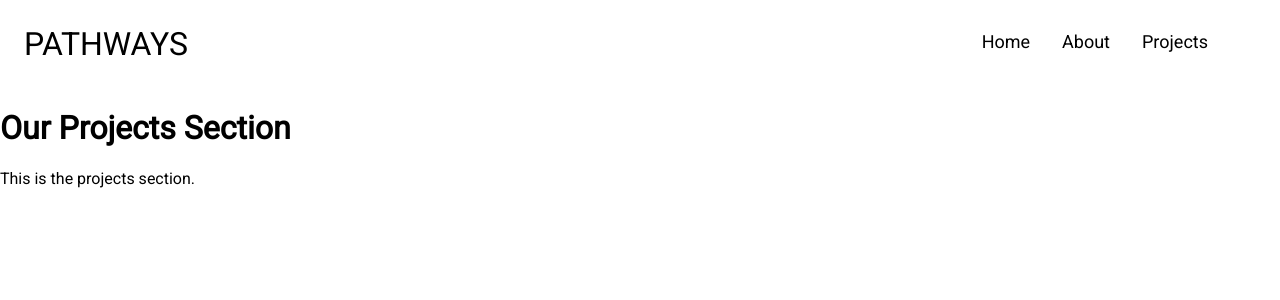
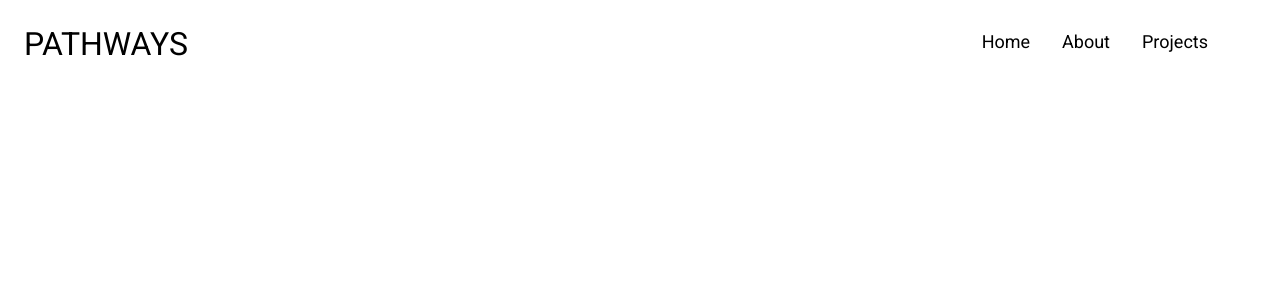
Before and after one commit to weblab-class/pathways-weblab, a React app: page /projects in a window 1280 px wide. Shown: the top 300 px of the page. Built offline with nearby package versions, Linux system fonts and the light colour scheme; no server answers; the HTML template or start-up script is replaced by a standard one.

Commit message:
background color

```diff
--- a/client/src/components/App.js
+++ b/client/src/components/App.js
@@ -50,7 +50,7 @@ const App = () => {
       <Router>
         <Skeleton path="/" handleLogin={handleLogin} handleLogout={handleLogout} userId={userId} />
         <About path="/about/"/>
-        <Projects path="/projects/" />
+        <Projects path="/projects/" userId={userId}/>
         <NotFound default />
       </Router>
     </>
--- a/client/src/components/modules/NavBar.css
+++ b/client/src/components/modules/NavBar.css
@@ -4,6 +4,9 @@
     display: flex;
     justify-content: space-between;
     align-items:center;
+    position: sticky;
+    top: 0;
+
   }
 
 .NavBar-title {
--- a/client/src/components/pages/About.js
+++ b/client/src/components/pages/About.js
@@ -6,7 +6,7 @@ const About = (props) => {
   return (
     <div>
       <h1>Our About Section</h1>
-      <p> This is the about section.</p>
+      <p> This is the about section. </p>
     </div>
   );
 };
--- a/client/src/components/pages/Projects.css
+++ b/client/src/components/pages/Projects.css
@@ -0,0 +1,12 @@
+.HorizontalLine {
+    height: 2px;
+    background: white;
+}
+
+.ProjBox {
+    margin: 50px;
+}
+
+.ProjTitle {
+    color: white;
+}
--- a/client/src/components/pages/Projects.js
+++ b/client/src/components/pages/Projects.js
@@ -1,14 +1,31 @@
 import React, { useState, useEffect, useRef } from "react";
 import "../../utilities.css";
 import "./Projects.css";
+import { Link } from "@reach/router";
+import { socket } from "../../client-socket.js";
+import { get } from "../../utilities";
+
 
 const Projects = (props) => {
   return (
     <div>
-      <h1>Our Projects Section</h1>
-      <p> This is the projects section.</p>
+      {
+        props.userId ?
+        <div className="ProjBox">
+           <h1 className="ProjTitle">My Projects</h1>
+          <div className="HorizontalLine"></div>
+           <h1 className="ProjTitle">Templates</h1>
+          <div className="HorizontalLine"></div>
+        </div>
+  :
+  <div className ="ProjBox">
+    <h1 className="ProjTitle">Templates</h1>
+    <div className="HorizontalLine"></div>
+  </div>
+
+      }
     </div>
-  );
+  )
 };
 
 export default Projects;
--- a/client/src/components/pages/Skeleton.js
+++ b/client/src/components/pages/Skeleton.js
@@ -15,18 +15,6 @@ const Skeleton = ({ userId, handleLogin, handleLogout }) => {
       <GoogleOAuthProvider
         clientId={"765537002064-fhpam2p9f5j2fq2725v6racrpi67r2pc.apps.googleusercontent.com"}
       >
-        {userId ? (
-          <button
-            onClick={() => {
-              googleLogout();
-              handleLogout();
-            }}
-          >
-            Logout
-          </button>
-        ) : (
-          <GoogleLogin onSuccess={handleLogin} onError={(err) => console.log(err)} />
-        )}
         <img className="Map" src={mapstockphoto} alt="Map of Projects"></img>
       </GoogleOAuthProvider>
     </div>
```
Also changed, not shown: 1 other file (tests, documents, lock files or other folders).
